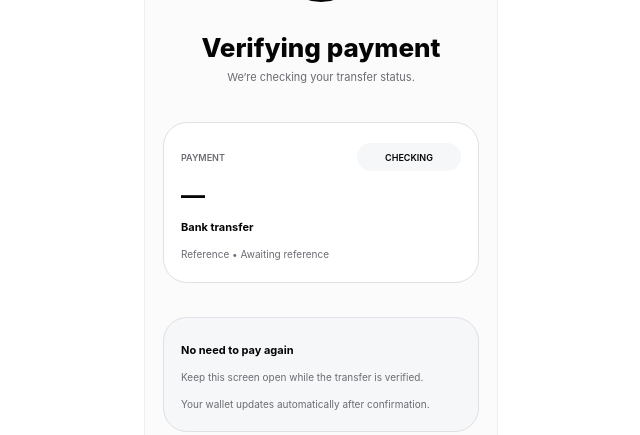
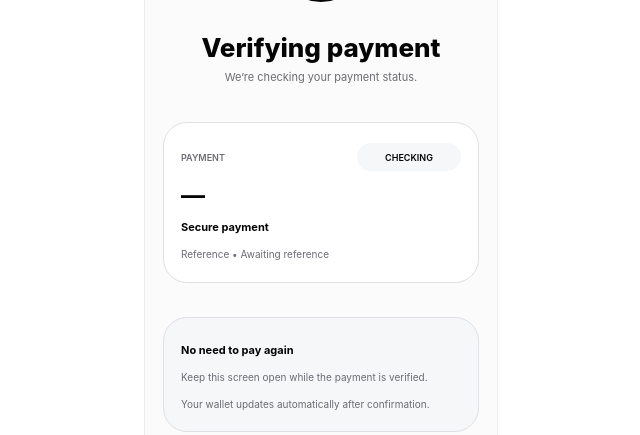
Before and after one commit to wis12dom34/-wickspend-web, a Next.js app: page /wallet/payment in a window 1280 px wide. Shown: the part 192-627 px from the top of the page, without its empty margins (319-959 px from the left). Built offline with nearby package versions, Linux system fonts and the light colour scheme; no server answers.

Commit message:
Make wallet payment verification method-safe

```diff
--- a/app/wallet/payment/page.tsx
+++ b/app/wallet/payment/page.tsx
@@ -11,11 +11,14 @@ type PaymentState="processing"|"success"|"pending"|"failed";
 const money=(v:any)=>{const n=Number(v);return Number.isFinite(n)?`₦${n.toLocaleString(undefined,{minimumFractionDigits:2,maximumFractionDigits:2})}`:"—"};
 const refOf=(o:any)=>String(o?.reference||o?.transaction_reference||o?.payment_reference||o?.ref||o?.id||"");
 const statusOf=(o:any)=>String(o?.status||o?.payment_status||o?.state||"").toLowerCase();
+const methodOf=(o:any)=>String(o?.payment_method||o?.method||o?.channel||o?.payment_channel||o?.provider_channel||"").trim();
+const prettyMethod=(v:string)=>v?v.replace(/[_-]+/g," ").replace(/\b\w/g,c=>c.toUpperCase()):"Secure payment";
 
 export default function WalletPayment(){
   const[state,setState]=useState<PaymentState>("processing");
   const[amount,setAmount]=useState("");
   const[reference,setReference]=useState("");
+  const[method,setMethod]=useState("");
   const[newBalance,setNewBalance]=useState("");
   const[returnTo,setReturnTo]=useState("/wallet");
   const[busy,setBusy]=useState(false);
@@ -27,6 +30,7 @@ export default function WalletPayment(){
     setState(/success|successful|paid|completed/.test(raw)?"success":/fail|failed|cancel/.test(raw)?"failed":/pending/.test(raw)?"pending":"processing");
     setAmount(q.get("amount_ngn")||q.get("amount")||"");
     setReference(q.get("reference")||q.get("ref")||"");
+    setMethod(q.get("payment_method")||q.get("method")||q.get("channel")||"");
     const requested=q.get("return_to")||q.get("returnTo")||"";
     if(requested&&requested.startsWith("/")&&!requested.startsWith("//"))setReturnTo(requested);
   },[]);
@@ -42,6 +46,7 @@ export default function WalletPayment(){
   },[state]);
 
   const displayAmount=useMemo(()=>amount?money(amount):"—",[amount]);
+  const displayMethod=useMemo(()=>prettyMethod(method),[method]);
 
   async function refreshPending(){
     if(busy)return;
@@ -54,6 +59,7 @@ export default function WalletPayment(){
       const list=Array.isArray(r)?r:(r?.transactions||r?.items||r?.data||[]);
       const match=Array.isArray(list)?list.find((tx:any)=>refOf(tx)===reference):null;
       if(!match){setState("pending");setMessage("Payment is still awaiting confirmation.");return;}
+      const liveMethod=methodOf(match);if(liveMethod)setMethod(liveMethod);
       const status=statusOf(match);
       if(/success|successful|paid|completed/.test(status)){setAmount(String(match?.amount_ngn??match?.amount??amount));setState("success");setMessage("");}
       else if(/fail|failed|cancel|reversed/.test(status)){setState("failed");setMessage("");}
@@ -67,14 +73,14 @@ export default function WalletPayment(){
     <div className={styles.screen}>
       {checking&&<>
         <div className={styles.statusIcon}>•••</div>
-        <header className={styles.centerHeader}><h1>Verifying payment</h1><p>We’re checking your transfer status.</p></header>
+        <header className={styles.centerHeader}><h1>Verifying payment</h1><p>We’re checking your payment status.</p></header>
         <section className={styles.paymentCard}>
           <div className={styles.paymentTop}><small>PAYMENT</small><span>{state==="pending"?"PENDING":"CHECKING"}</span></div>
           <strong className={styles.paymentAmount}>{displayAmount}</strong>
-          <b className={styles.method}>Bank transfer</b>
+          <b className={styles.method}>{displayMethod}</b>
           <p>Reference • {reference||"Awaiting reference"}</p>
         </section>
-        <section className={styles.infoCard}><b>No need to pay again</b><p>Keep this screen open while the transfer is verified.</p><p>Your wallet updates automatically after confirmation.</p></section>
+        <section className={styles.infoCard}><b>No need to pay again</b><p>Keep this screen open while the payment is verified.</p><p>Your wallet updates automatically after confirmation.</p></section>
         <button className={styles.outlineButton} type="button" onClick={refreshPending} disabled={busy}>{busy?"Checking…":"Check payment status"}</button>
         <p className={styles.safeNote}>You can safely return later from Wallet → Transactions.</p>
       </>}
@@ -83,8 +89,8 @@ export default function WalletPayment(){
         <div className={`${styles.statusIcon} ${styles.successIcon}`}>✓</div>
         <header className={styles.centerHeader}><h1>Wallet funded</h1><p>{displayAmount} was added successfully.</p></header>
         <section className={styles.balanceCard}><small>NEW BALANCE</small><strong>{newBalance||"Updated"}</strong><p>Added today • {displayAmount}</p><p>Reference • {reference||"—"}</p></section>
-        <Link href={returnTo} className={styles.primaryButton}>Return to checkout</Link>
-        <Link href="/wallet" className={styles.outlineLink}>View wallet</Link>
+        <Link href={returnTo} className={styles.primaryButton}>{returnTo==="/wallet"?"Back to wallet":"Return to checkout"}</Link>
+        {returnTo!=="/wallet"&&<Link href="/wallet" className={styles.outlineLink}>View wallet</Link>}
         <section className={styles.receiptCard}><b>Payment receipt saved</b><p>This funding transaction is available in your wallet history.</p></section>
       </>}
 
```
